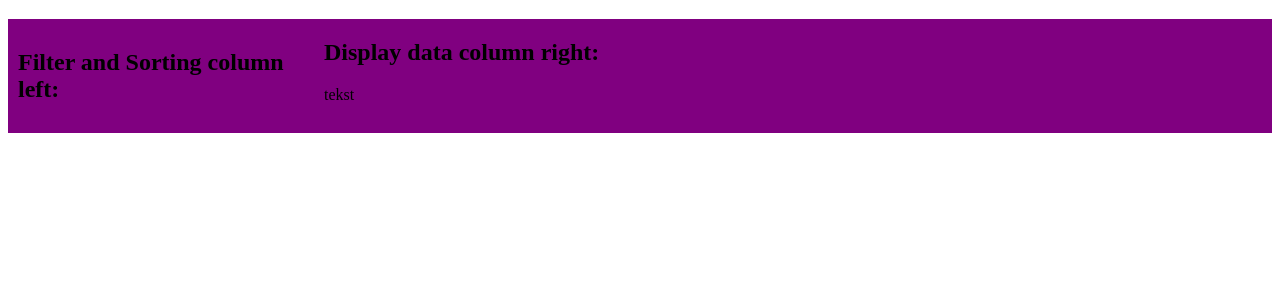
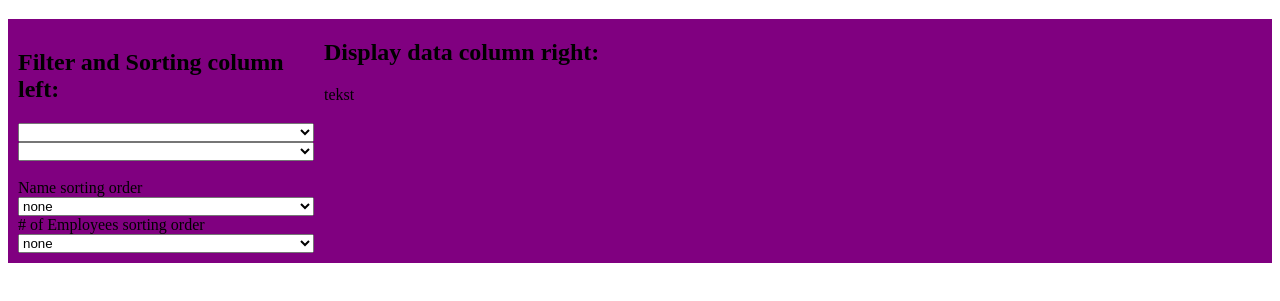
Before and after one commit to AnetaBB/Squiz-challenge, a plain HTML site: page index.html in a window 1280 px wide. Shown: the part 61-362 px from the top of the page. Drawn offline with Linux system fonts and the light colour scheme; no server answers.

Commit message:
Adding filtering and sorting

```diff
--- a/index.html
+++ b/index.html
@@ -13,6 +13,21 @@
     <div class="row">
       <div class="column-left">
         <h2>Filter and Sorting column left:</h2>
+        <select name="countries" id="countries" value="all"></select>
+        <select name="industries" id="industries" value="all"></select>
+        <br />
+        <label>Name sorting order</label>
+        <select name="name" id="name" value="none">
+          <option value="none">none</option>
+          <option value="asc">ascending</option>
+          <option value="desc">descending</option>
+        </select>
+        <label># of Employees sorting order</label>
+        <select name="employees" id="employees" value="none">
+          <option value="none">none</option>
+          <option value="asc">ascending</option>
+          <option value="desc">descending</option>
+        </select>
       </div>
       <div class="column-right">
         <h2>Display data column right:</h2>
--- a/scss/style.scss
+++ b/scss/style.scss
@@ -14,6 +14,8 @@ h1 {
   flex: 25%;
   padding: 10px;
   background-color: purple;
+  flex-direction: column;
+  display: flex;
 }
 .column-right {
   flex: 75%;
```
Also changed, not shown: CSS/style.css.
